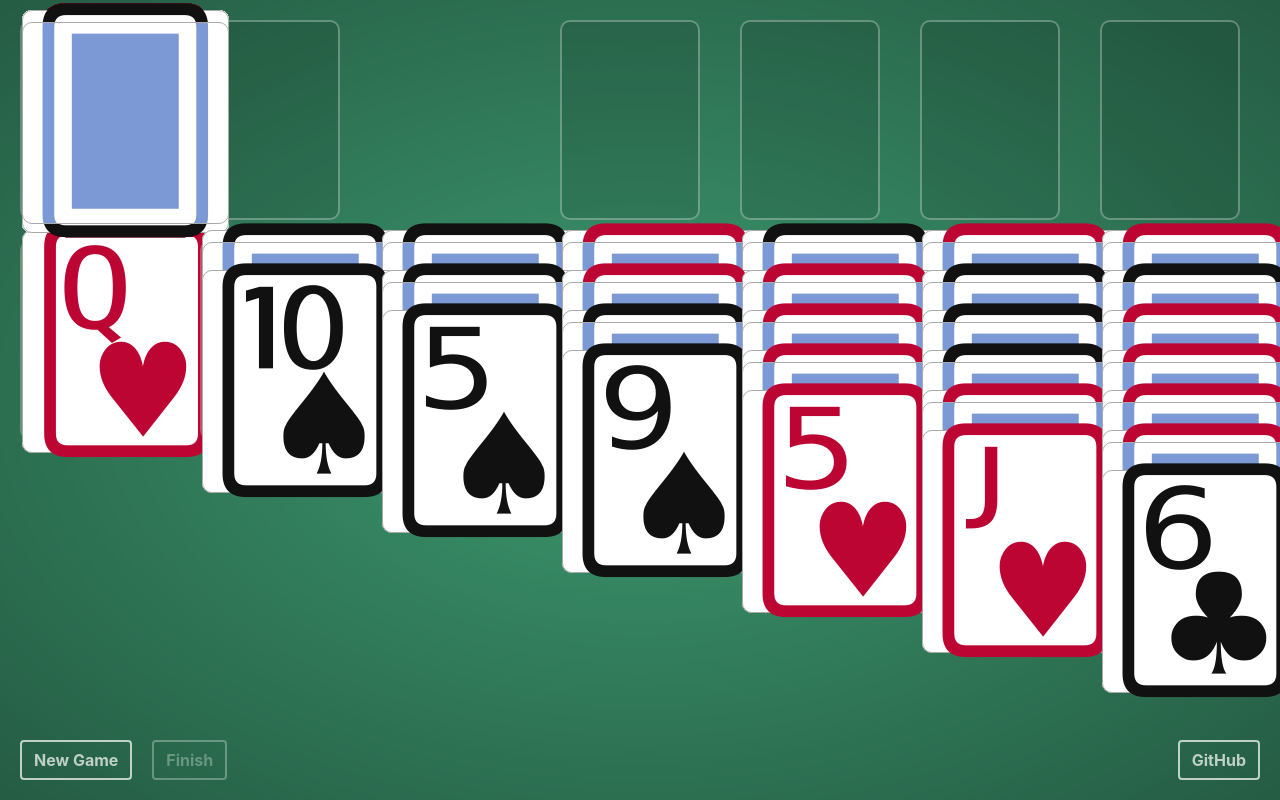
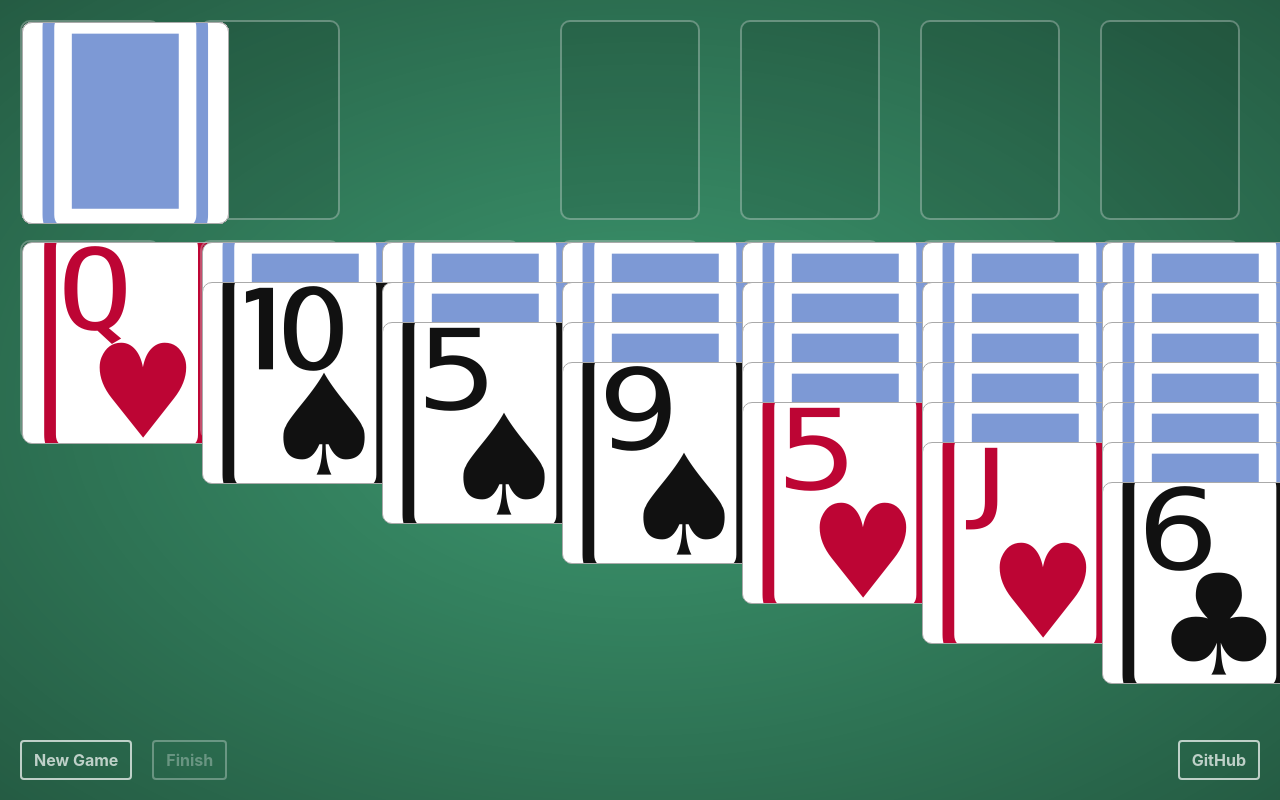
Before and after one commit to devatrox/Solitaire, a React (Vite) app: page / in a window 1280 px wide. Shown: the top 800 px of the page. Built offline with nearby package versions, Linux system fonts and the light colour scheme.

Commit message:
Fixed visual bug in Safari (#2)

```diff
--- a/src/main.scss
+++ b/src/main.scss
@@ -134,6 +134,8 @@
     position: absolute;
     top: 0;
     left: 0;
+    height: var(--card-height);
+    width: var(--comp-card-width);
     transition: transform 50ms ease-in-out;
 
     &:not(.is-revealed):not(.is-clickable) {
@@ -172,6 +174,9 @@
 
     &:before,
     &:after {
+        position: absolute;
+        top: 0;
+        left: 0;
         overflow: hidden;
         pointer-events: none;
         background-color: #fff;
@@ -182,15 +187,11 @@
     }
 
     &:before {
-        position: relative;
         z-index: 1;
         content: attr(data-symbol)
     }
 
     &:after {
-        position: absolute;
-        top: 0;
-        left: 0;
         z-index: 1;
         content: "\01F0A0";
         color: var(--color-blue);
```
